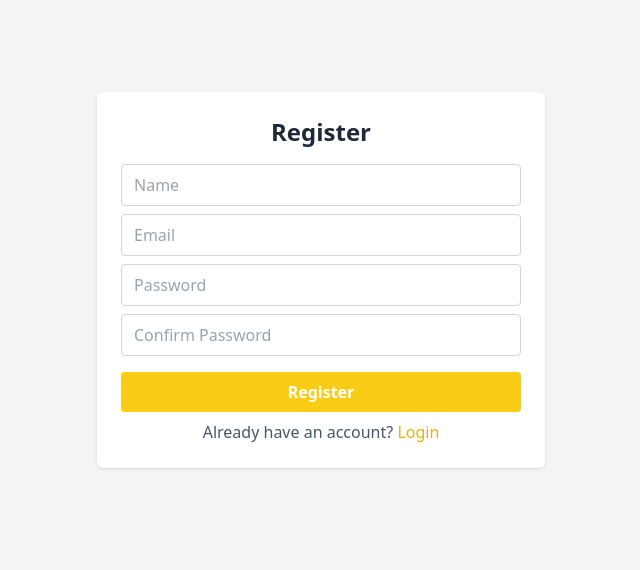
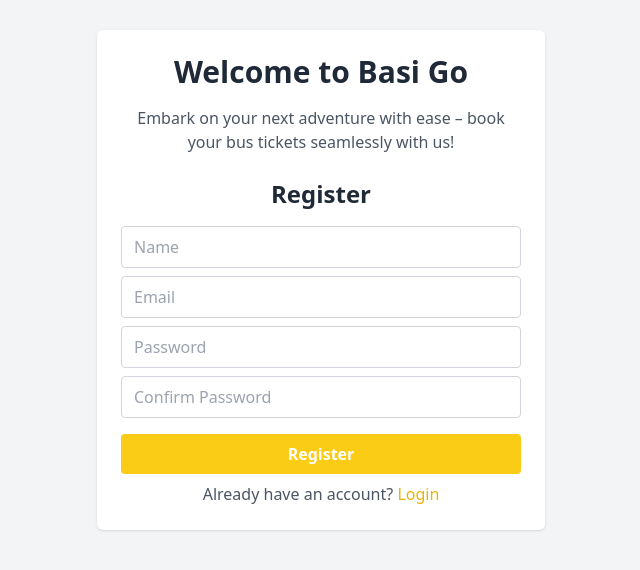
Before and after one commit to Mohaedbashir45/Bus-booking-system-, a React (Create React App) app in the folder frontend/: page /register in a window 1280 px wide. Shown: the part 120-690 px from the top of the page, without its empty margins (319-959 px from the left). Built offline with nearby package versions, Linux system fonts and the light colour scheme.

Commit message:
Added a welcome message to the application

```diff
--- a/frontend/src/components/Register.js
+++ b/frontend/src/components/Register.js
@@ -18,6 +18,12 @@ const Register = () => {
   return (
     <div className="flex justify-center items-center min-h-screen bg-gray-100">
       <div className="w-full max-w-md p-6 bg-white shadow rounded-md">
+      <h1 className="text-3xl font-bold mb-4 text-center text-gray-800">
+        Welcome to Basi Go
+      </h1>
+      <p className="text-gray-600 text-center mb-6">
+        Embark on your next adventure with ease – book your bus tickets seamlessly with us!
+      </p>
         <h1 className="text-2xl font-bold mb-4 text-center text-gray-800">
           Register
         </h1>
@@ -73,4 +79,4 @@ const Register = () => {
   );
 };
 
-export default Register;;
+export default Register;
```
